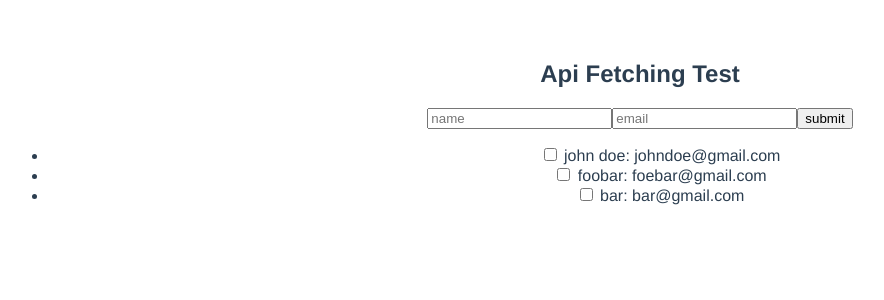
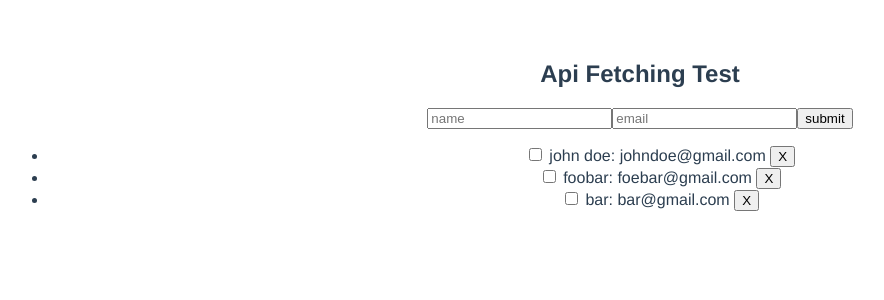
Before and after one commit to danivijay/vue-test-app, a Vue app: page /api in a window 1280 px wide. Shown: the top 300 px of the page, without its empty margins (0-884 px from the left). Built offline with nearby package versions, Linux system fonts and the light colour scheme.

Commit message:
delete user

```diff
--- a/src/components/apiFetch.vue
+++ b/src/components/apiFetch.vue
@@ -11,6 +11,7 @@
           <input type="checkbox" class="toggle" v-model="user.contacted">
           <span :class="{contacted: user.contacted}">
           {{user.name}}: {{user.email}}
+          <button v-on:click="deleteUser(user)">X</button>
           </span>
         </li>
 
@@ -41,6 +42,9 @@
       });
       console.log("add");
       e.preventDefault();
+    },
+    deleteUser: function(user){
+      this.users.splice(this.users.indexOf(user), 1);
     }
   }
 }
```
